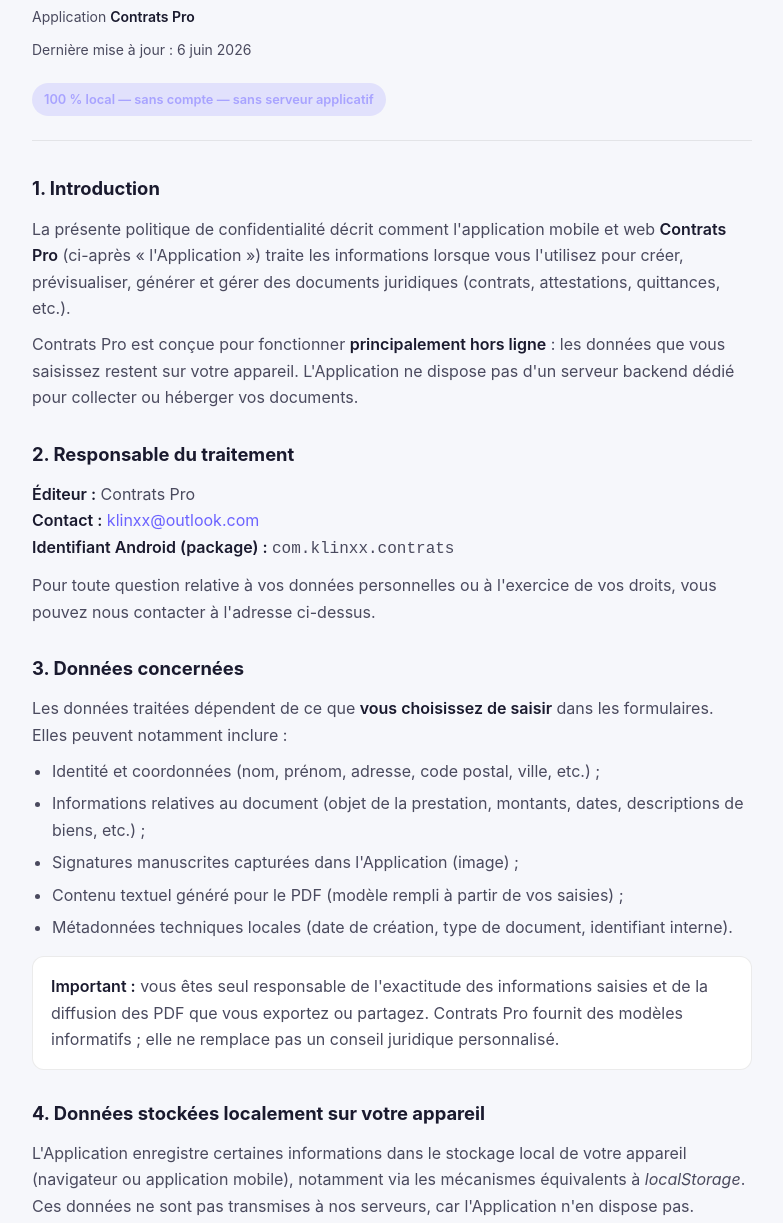
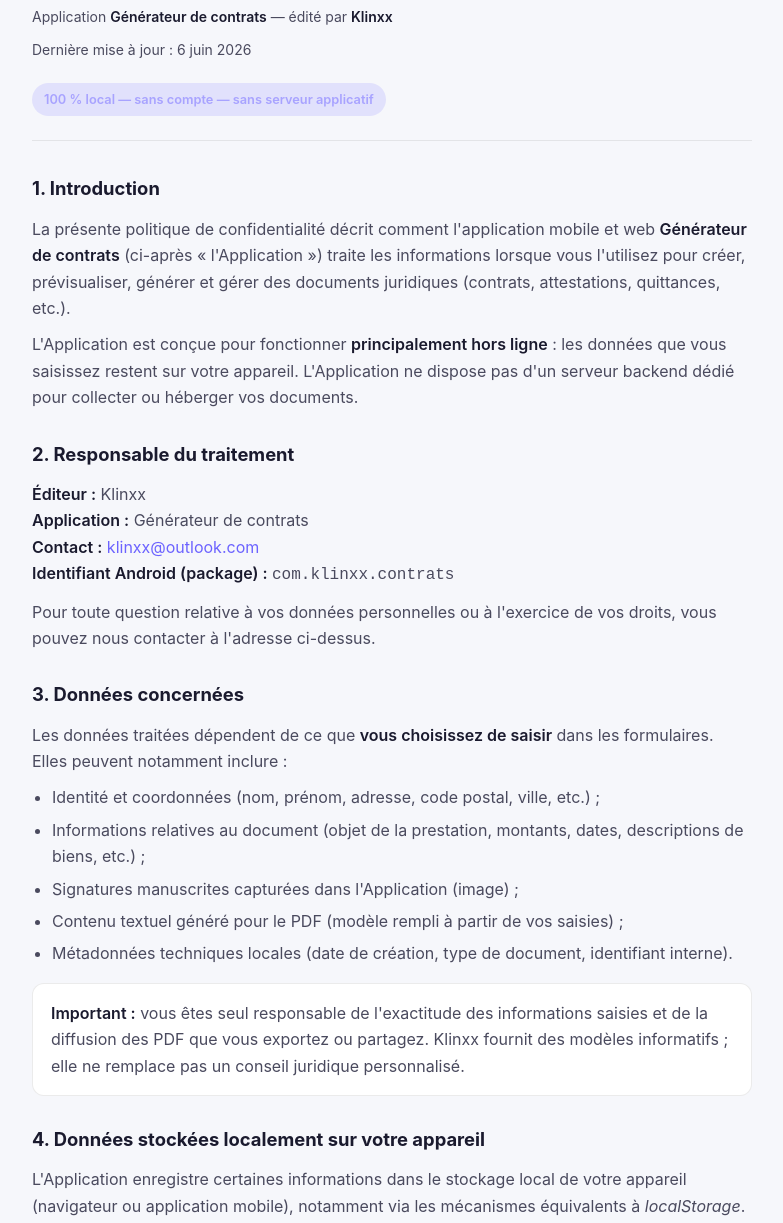
Before and after one commit to KlinxxXx/generateur-contrats, a plain HTML site: page index.html in a window 1280 px wide. Shown: the part 73-1296 px from the top of the page, without its empty margins (248-1031 px from the left). Drawn offline with Linux system fonts and the light colour scheme.

Commit message:
Update application name and publisher in index.html

```diff
--- a/index.html
+++ b/index.html
@@ -3,8 +3,8 @@
 <head>
   <meta charset="UTF-8">
   <meta name="viewport" content="width=device-width, initial-scale=1.0">
-  <meta name="description" content="Politique de confidentialité de l'application Contrats Pro — générateur de documents juridiques 100 % local.">
-  <title>Politique de confidentialité — Contrats Pro</title>
+  <meta name="description" content="Politique de confidentialité de l'application Générateur de contrats — documents juridiques 100 % local, édité par Klinxx.">
+  <title>Politique de confidentialité — Générateur de contrats</title>
   <style>
     :root {
       --bg: #0f0f1a;
@@ -143,7 +143,7 @@
   <div class="wrap">
     <header>
       <h1>Politique de confidentialité</h1>
-      <p class="meta">Application <strong>Contrats Pro</strong></p>
+      <p class="meta">Application <strong>Générateur de contrats</strong> — édité par <strong>Klinxx</strong></p>
       <p class="meta">Dernière mise à jour : <time datetime="2026-06-06">6 juin 2026</time></p>
       <span class="badge">100 % local — sans compte — sans serveur applicatif</span>
     </header>
@@ -153,12 +153,12 @@
         <h2>1. Introduction</h2>
         <p>
           La présente politique de confidentialité décrit comment l'application mobile et web
-          <strong>Contrats Pro</strong> (ci-après « l'Application ») traite les informations
+          <strong>Générateur de contrats</strong> (ci-après « l'Application ») traite les informations
           lorsque vous l'utilisez pour créer, prévisualiser, générer et gérer des documents
           juridiques (contrats, attestations, quittances, etc.).
         </p>
         <p>
-          Contrats Pro est conçue pour fonctionner <strong>principalement hors ligne</strong> :
+          L'Application est conçue pour fonctionner <strong>principalement hors ligne</strong> :
           les données que vous saisissez restent sur votre appareil. L'Application ne dispose pas
           d'un serveur backend dédié pour collecter ou héberger vos documents.
         </p>
@@ -167,7 +167,8 @@
       <section>
         <h2>2. Responsable du traitement</h2>
         <p>
-          <strong>Éditeur :</strong> Contrats Pro<br>
+          <strong>Éditeur :</strong> Klinxx<br>
+          <strong>Application :</strong> Générateur de contrats<br>
           <strong>Contact :</strong> <a href="mailto:klinxx@outlook.com">klinxx@outlook.com</a><br>
           <strong>Identifiant Android (package) :</strong> <code>com.klinxx.contrats</code>
         </p>
@@ -194,7 +195,7 @@
         <div class="card">
           <p>
             <strong>Important :</strong> vous êtes seul responsable de l'exactitude des informations
-            saisies et de la diffusion des PDF que vous exportez ou partagez. Contrats Pro fournit
+            saisies et de la diffusion des PDF que vous exportez ou partagez. Klinxx fournit
             des modèles informatifs ; elle ne remplace pas un conseil juridique personnalisé.
           </p>
         </div>
@@ -250,7 +251,7 @@
 
       <section>
         <h2>5. Données que nous ne collectons pas</h2>
-        <p>Par conception, Contrats Pro <strong>ne collecte pas</strong> :</p>
+        <p>Par conception, l'Application <strong>ne collecte pas</strong> :</p>
         <ul>
           <li>de compte utilisateur ni d'authentification centralisée ;</li>
           <li>de géolocalisation en arrière-plan ;</li>
@@ -407,7 +408,7 @@
     </main>
 
     <footer>
-      <p>© 2026 Contrats Pro. Tous droits réservés.</p>
+      <p>© 2026 Klinxx. Tous droits réservés.</p>
       <p>Document hébergé à des fins de transparence et de conformité Play Store.</p>
     </footer>
   </div>
```
